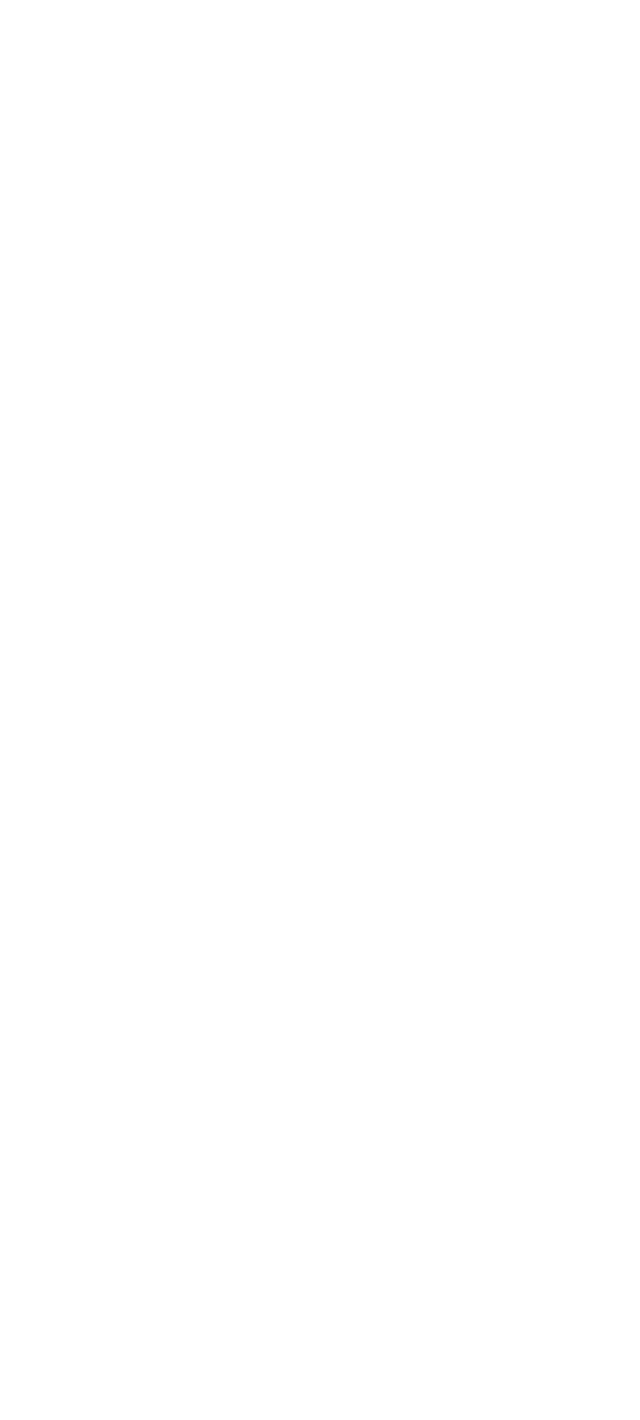
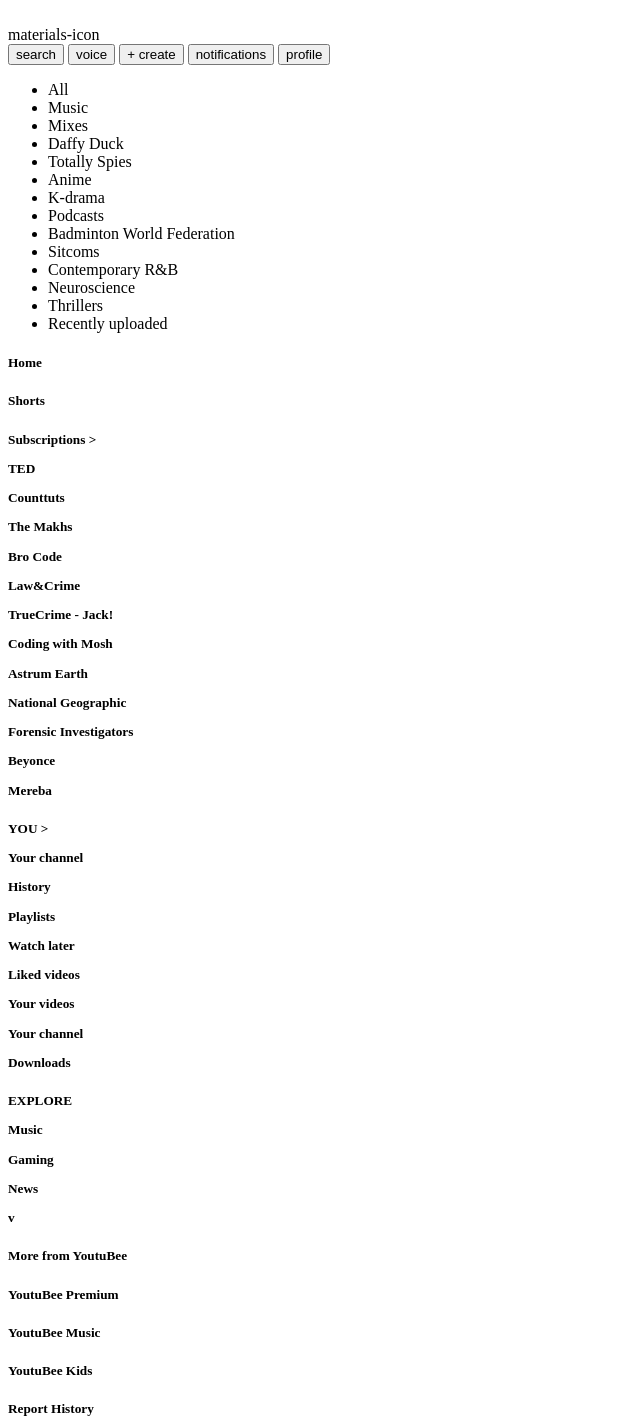
Before and after one commit to buhler-k/YoutuBeeClone, a plain HTML site: page index.html in a window 1280 px wide. Shown: the whole page, without its empty margins (0-640 px from the left). Before the commit the page ends 800 px from the top, so only its background shows below. Drawn offline with Linux system fonts and the light colour scheme.

Commit message:
Built parts of the skeleton for the YoutuBee site

```diff
--- a/index.html
+++ b/index.html
@@ -6,6 +6,81 @@
     <title>YoutuBee</title>
 </head>
 <body>
+    <div= navbar>
+        <div id= "logo">
+            <img src href="">
+        </div>
+        <div class="nav-items">
+            <form class="" id= "searchBar" placeholder="Search">materials-icon</form>
+            <button>search</button>
+            <button>voice</button>
+            <button>+ create</button>
+            <button>notifications</button>
+            <button>profile</button>
+        </div>
+    </div>
+    <div class="categories">
+        <ul>
+            <li>All</li>
+            <li>Music</li>
+            <li>Mixes</li>
+            <li>Daffy Duck</li>
+            <li>Totally Spies</li>
+            <li>Anime</li>
+            <li>K-drama</li>
+            <li>Podcasts</li>
+            <li>Badminton World Federation</li>
+            <li>Sitcoms</li>
+            <li>Contemporary R&B</li>
+            <li>Neuroscience</li>
+            <li>Thrillers</li>
+            <li>Recently uploaded</li>
+        </ul>
+    </div>
+
+    <div class="sideBar">
+        <h5>Home</h5>
+        <h5>Shorts</h5>
+        <h5>Subscriptions >
+            <p>TED</p>
+            <p>Counttuts</p>
+            <p>The Makhs</p>
+            <p>Bro Code</p>
+            <p>Law&Crime</p>
+            <p>TrueCrime - Jack!</p>
+            <p>Coding with Mosh</p>
+            <p>Astrum Earth</p>
+            <p>National Geographic</p>
+            <p>Forensic Investigators</p>
+            <p>Beyonce</p>
+            <p>Mereba</p>
+        </h5>
+        <h5>YOU >
+            <p>Your channel</p>
+            <p>History</p>
+            <p>Playlists</p>
+            <p>Watch later</p>
+            <p>Liked videos</p>
+            <p>Your videos</p>
+            <p>Your channel</p>
+            <p>Downloads</p>
+        </h5>
+        <h5>EXPLORE
+            <p>Music</p>
+            <p>Gaming</p>
+            <p>News</p>
+            <p>v</p>
+        </h5>
+        <h5> More from YoutuBee
+            <h5>YoutuBee Premium</h5>
+            <h5>YoutuBee Music</h5>
+            <h5>YoutuBee Kids</h5>
+        </h5>
+        <h5>Report History</h5>
+        <h5></h5>
+        <h5></h5>
+        <h5></h5>
+
 
 </body>
 </html>
```
